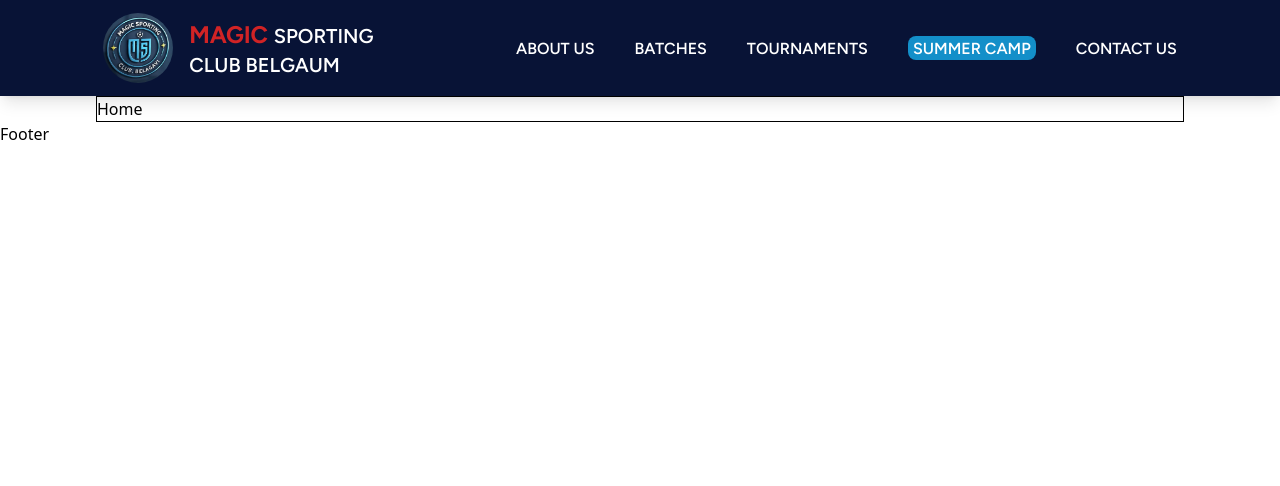
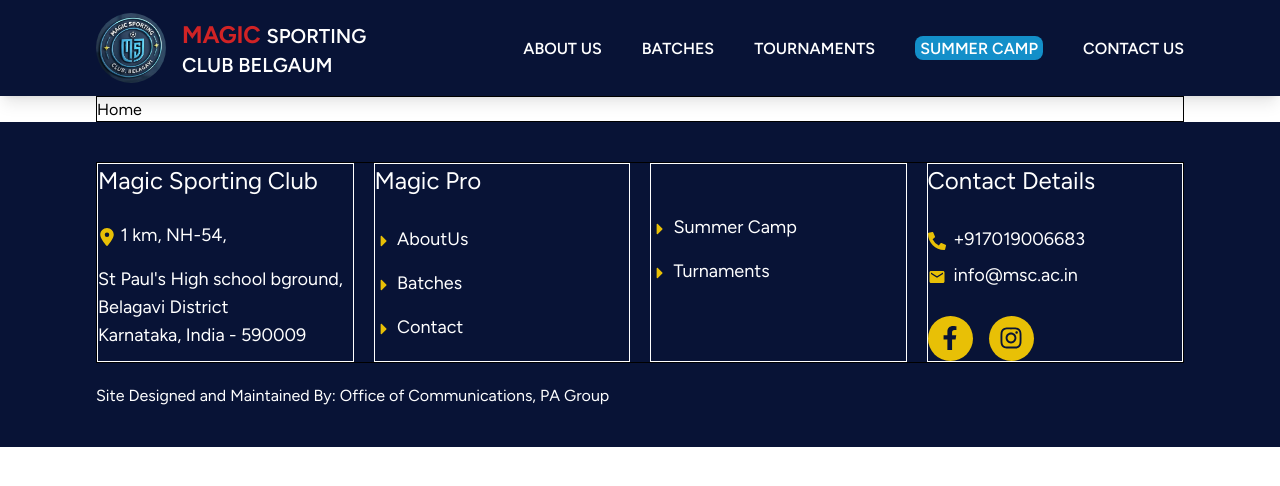
Before and after one commit to beashu77/magicsportingclub, a React (Create React App) app: page / in a window 1280 px wide. Shown: the top 486 px of the page. Built offline with nearby package versions, Linux system fonts and the light colour scheme; a small style sheet from the web is missing.

Commit message:
added footer

```diff
--- a/public/index.html
+++ b/public/index.html
@@ -2,7 +2,7 @@
 <html lang="en">
   <head>
     <meta charset="utf-8" />
-    <link rel="icon" href="%PUBLIC_URL%/favicon.ico" />
+    <link rel="icon" href="../src/asset/images/magic_logo1.jpg" />
     <meta name="viewport" content="width=device-width, initial-scale=1" />
     <meta name="theme-color" content="#000000" />
     <meta
@@ -24,7 +24,7 @@
       work correctly both with client-side routing and a non-root public URL.
       Learn how to configure a non-root public URL by running `npm run build`.
     -->
-    <title>React App</title>
+    <title>Magic Sporting Club</title>
   </head>
   <body>
     <noscript>You need to enable JavaScript to run this app.</noscript>
--- a/src/App.js
+++ b/src/App.js
@@ -24,11 +24,10 @@ function App() {
     location.pathname === '/batches' ||
     location.pathname === '/aboutus' ||
     location.pathname === '/contact' ||
-    location.pathname === '/summercamp'||
-    location.pathname === '/tournaments';
+    location.pathname === '/summercamp';
 
   return (
-    <div className=''>
+    <div className='font-figtreeRegular'>
       {loading ? ( // Display loader while loading is true
         <Loader />
       ) : (
--- a/src/components/Footer.jsx
+++ b/src/components/Footer.jsx
@@ -1,9 +1,94 @@
-import React from 'react'
-
+import React from "react";
+import { Link } from "react-router-dom";
+import { FaLocationDot } from "react-icons/fa6";
+import { FaCaretRight } from "react-icons/fa";
+import { MdEmail } from "react-icons/md";
+import { FaPhoneAlt } from "react-icons/fa";
+import { FaFacebookF } from "react-icons/fa";
+import { FaInstagram } from "react-icons/fa";
 const Footer = () => {
   return (
-    <div>Footer</div>
-  )
-}
+    <div className="bg-dark_blue text-white py-10">
+      <div className="border border-black flex flex-col lg:flex-row  justify-between w-[85%]  m-auto gap-5">
+        <div className="border border-caribbeangreen lg:w-[25%] ">
+          <p className="text-2xl">Magic Sporting Club</p>
+          <br />
 
-export default Footer
+          <p className="text-lg">
+            <span className="block pb-4">
+              <FaLocationDot className="text-yellow_dark inline" /> 1 km, NH-54,
+            </span>
+            <span className="block ">St Paul's High school bground,</span>
+            <span className="block ">Belagavi District</span>
+            <span className="block ">Karnataka, India - 590009</span>
+          </p>
+        </div>
+        <div className="border border-caribbeangreen lg:w-[25%] text-lg ">
+          <p className="text-2xl">Magic Pro</p>
+          <br />
+          <span className="block pb-4">
+            <Link to={"/aboutus"}>
+              <FaCaretRight className="text-yellow_dark inline" /> AboutUs
+            </Link>
+          </span>
+          <span className="block pb-4">
+            <Link to={"/batches"}>
+              <FaCaretRight className="text-yellow_dark inline" /> Batches
+            </Link>
+          </span>
+          <span className="block md:pb-4">
+            <Link to={"/contact"}>
+              <FaCaretRight className="text-yellow_dark inline" /> Contact
+            </Link>
+          </span>
+        </div>
+        <div className="border border-caribbeangreen lg:w-[25%] text-lg">
+          <p className="text-2xl"></p>
+          <span className="block pb-4 lg:mt-[19%] ">
+            <Link to={"/SummerCamp"}>
+              <FaCaretRight className="text-yellow_dark inline" /> Summer Camp
+            </Link>
+          </span>
+
+          <span className="block pb-4">
+            <Link to={"/"}>
+              <FaCaretRight className="text-yellow_dark inline" /> Turnaments
+            </Link>
+          </span>
+        </div>
+
+        <div className="border border-caribbeangreen lg:w-[25%] text-lg">
+          <p className="text-2xl">Contact Details</p>
+          <br />
+          <span className="block pb-2">
+            <FaPhoneAlt className="text-yellow_dark inline mr-2" />
+            +917019006683
+          </span>
+          <span className="block pb-2">
+            {" "}
+            <MdEmail className="text-yellow_dark inline mr-2" />
+            info@msc.ac.in
+          </span>
+
+          <div className="flex gap-4 pt-5 text-dark_blue">
+            <div className="rounded-full bg-yellow_dark p-[10px] w-[45px] inline-block h-[45px] text-2xl">
+              <link rel="stylesheet" href="" />
+              <FaFacebookF />
+            </div>
+            <div className="rounded-full bg-yellow_dark p-[10px] w-[45px] inline-block h-[45px] text-2xl">
+              <link
+                rel="stylesheet"
+                href="https://www.instagram.com/magicsportingclub/"
+              />{" "}
+              <FaInstagram />
+            </div>
+          </div>
+        </div>
+
+      </div>
+      <p className="pt-5 w-[85%] m-auto text-left">Site Designed and Maintained By: Office of Communications, PA Group</p>
+    </div>
+  );
+};
+
+export default Footer;
--- a/src/components/Navbar.jsx
+++ b/src/components/Navbar.jsx
@@ -20,10 +20,10 @@ const Navbar = () => {
   };
 
   return (
-    <nav className=" h-24 bg-dark_blue text-white font-figtreeRegular top-0 w-full  shadow-lg">
-      <div className="mx-auto max-w-7xl px-2 md:px-6 lg:px-8">
-        <div className="relative items-center flex  justify-between">
-          <div className="absolute inset-y-0 left-0 items-center flex  md:hidden">
+    <nav className=" h-24 bg-dark_blue text-white font-figtreeRegular top-0 w-full  shadow-lg sticky">
+      <div className="mx-auto w-[85%]">
+        <div className="items-center flex  justify-between">
+          <div className=" inset-y-0 left-0 items-center flex  md:hidden">
             {/* <!-- Mobile menu button--> */}
             <button
               type="button"
@@ -62,7 +62,7 @@ const Navbar = () => {
             </button>
           </div>
 
-          <div className="items-center flex  justify-around h-24 w-full">
+          <div className="items-center flex justify-between h-24 w-full">
            <Link to='/'>
            <div className="flex items-center cursor-pointer">
               <img
--- a/tailwind.config.js
+++ b/tailwind.config.js
@@ -19,6 +19,7 @@ module.exports = {
 
       dark_blue:'#081336',
       yellow:'#a0a127',
+      yellow_dark:'#e8c006',
       light_blue:'#138fc9',
       white:'#fff',
       black:'#000',
```
